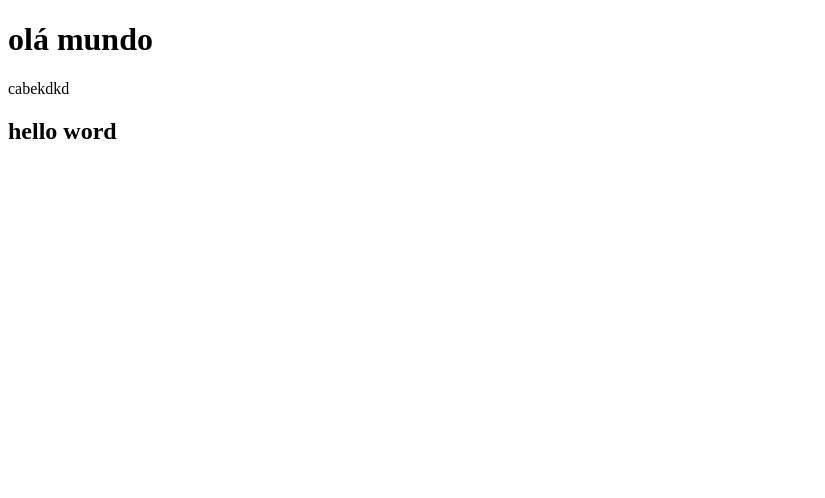
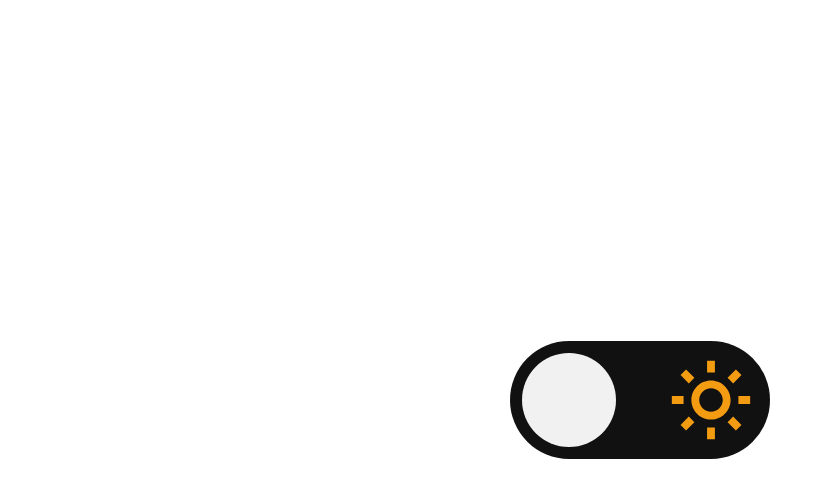
Before and after one commit to AdmilsonBittencourt/themes-valid, a website built with Vite: page index.html in a window 1280 px wide. Shown: the whole page, without its empty margins (0-825 px from the left). Built offline with nearby package versions, Linux system fonts and the light colour scheme.

Commit message:
Projeto finalizado

```diff
--- /dev/null
+++ b/css/style.css
@@ -0,0 +1,84 @@
+*{
+    margin: 0;
+    padding: 0;
+    box-sizing: 0;
+}
+
+:root {
+	--dark: #292C35;
+	--light: #F1F1F1;
+	--label: #111;
+}
+
+body{
+    display: flex;
+    align-items: center;
+    justify-content: center;
+
+    height: 100vh;
+}
+
+.dark{
+    background-color: var(--dark);
+}
+
+.container{
+    width: 235.385px;
+    height: 102px;
+    padding: 8px 12px;
+
+    border-radius: 59px;
+    background-color: var(--label);
+}
+
+.icones{
+    display: flex;
+    align-items: center;
+    justify-content: space-between;
+
+    position: relative;
+    height: 100%;
+}
+
+.icones img{
+    width: 94.154px;
+    height: 94.154px;
+}
+
+.button{
+    width: 94.154px;
+    height: 94.154px;
+
+    background-color: var(--light);
+    border-radius: 50%;
+    position: absolute;
+
+}
+
+.animation-right{
+    animation: go-end 1s forwards;
+}
+
+.animation-left{
+    animation: go-start 1s forwards;
+}
+@keyframes go-end {
+
+    from {
+        transform: translateX(0);
+    }
+    to {
+        transform: translateX(140px);
+
+    }
+}
+
+@keyframes go-start {
+
+    0% {
+        transform: translateX(140px);
+    }
+    100% {
+        transform: translateX(0);
+    }
+}
--- a/index.html
+++ b/index.html
@@ -4,11 +4,20 @@
     <meta charset="UTF-8" />
     <link rel="icon" type="image/svg+xml" href="/vite.svg" />
     <meta name="viewport" content="width=device-width, initial-scale=1.0" />
+    <link rel="stylesheet" href="./css/style.css">
+    <script src="main.js" defer></script>
     <title>Vite App</title>
   </head>
   <body>
-    <h1>olá mundo</h1>
-    <header>cabekdkd</header>
-    <h2>hello word</h2>
+
+    <div class="container">
+      <div class="icones">
+        <img src="./assets/moon.svg" alt="">
+        <img src="./assets/sun.svg" alt="">
+        <div class="button default"></div>
+      </div>
+
+
+    </div>
   </body>
 </html>
--- a/main.js
+++ b/main.js
@@ -0,0 +1,35 @@
+const button = document.querySelector('.button')
+const body = document.querySelector('body')
+
+button.addEventListener('click', () => {
+
+    if(button.classList.contains('default')){
+        console.log("deu certo o if")
+        button.classList.add('animation-right')
+        button.classList.remove('default')
+        button.classList.remove('animation-left')
+        body.classList.add('dark')
+
+
+    } else {
+        console.log("deu certo o else")
+        button.classList.add('animation-left')
+        button.classList.add('default')
+        body.classList.remove('dark')
+
+    }
+
+
+
+})
+
+// if(button.classList.contains('default')){
+//     console.log("deu certo o if")
+//     button.style.right = 0;
+//     button.classList.remove('default')
+
+// } else {
+//     console.log("deu certo o else")
+//     button.style.removeProperty('right')
+//     button.classList.add('default')
+// }
```
Also changed, not shown: assets/moon.svg (added), assets/sun.svg (added), txt.js (deleted).
